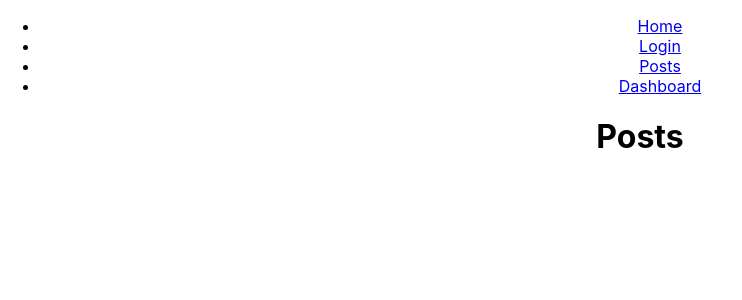
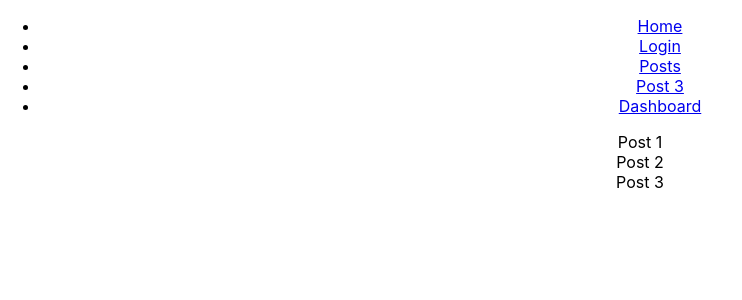
Before and after one commit to Dmitry27Zh/react-router, a React (Create React App) app: page /posts in a window 1280 px wide. Shown: the top 300 px of the page, without its empty margins (0-742 px from the left). Built offline with nearby package versions, Linux system fonts and the light colour scheme.

Commit message:
Use params in Post

```diff
--- a/src/app/App.js
+++ b/src/app/App.js
@@ -4,7 +4,23 @@ import { Routes, Route } from 'react-router-dom'
 import Home from './components/home'
 import Login from './components/login'
 import Posts from './components/posts'
+import Post from './components/post'
 import Dashboard from './components/dashboard'
+
+const posts = [
+  {
+    id: 1,
+    label: 'Post 1',
+  },
+  {
+    id: 2,
+    label: 'Post 2',
+  },
+  {
+    id: 3,
+    label: 'Post 3',
+  },
+]
 
 function App() {
   return (
@@ -13,7 +29,8 @@ function App() {
       <Routes>
         <Route path="/" element={<Home />}></Route>
         <Route path="/login" element={<Login />}></Route>
-        <Route path="/posts" element={<Posts />}></Route>
+        <Route path="/posts" element={<Posts posts={posts} />}></Route>
+        <Route path="/posts/:id" element={<Post posts={posts} />}></Route>
         <Route path="/dashboard" element={<Dashboard />}></Route>
       </Routes>
     </div>
--- a/src/app/components/navBar.jsx
+++ b/src/app/components/navBar.jsx
@@ -14,6 +14,9 @@ const NavBar = () => {
         <Link to="/posts">Posts</Link>
       </li>
       <li>
+        <Link to="/posts/3">Post 3</Link>
+      </li>
+      <li>
         <Link to="/dashboard">Dashboard</Link>
       </li>
     </ul>
--- /dev/null
+++ b/src/app/components/post.jsx
@@ -0,0 +1,16 @@
+import React from 'react'
+import { useParams } from 'react-router-dom'
+
+const Post = (props) => {
+  let { posts, label } = props
+  const { id } = useParams()
+
+  if (posts) {
+    const post = posts.find((post) => String(post.id) === id)
+    label = post.label
+  }
+
+  return <div>{label}</div>
+}
+
+export default Post
--- a/src/app/components/posts.jsx
+++ b/src/app/components/posts.jsx
@@ -1,7 +1,10 @@
 import React from 'react'
+import Post from './post'
 
-const Posts = () => {
-  return <h1>Posts</h1>
+const Posts = (props) => {
+  const { posts } = props
+
+  return posts.map(({ id, label }) => <Post key={id} label={label} />)
 }
 
 export default Posts
```
